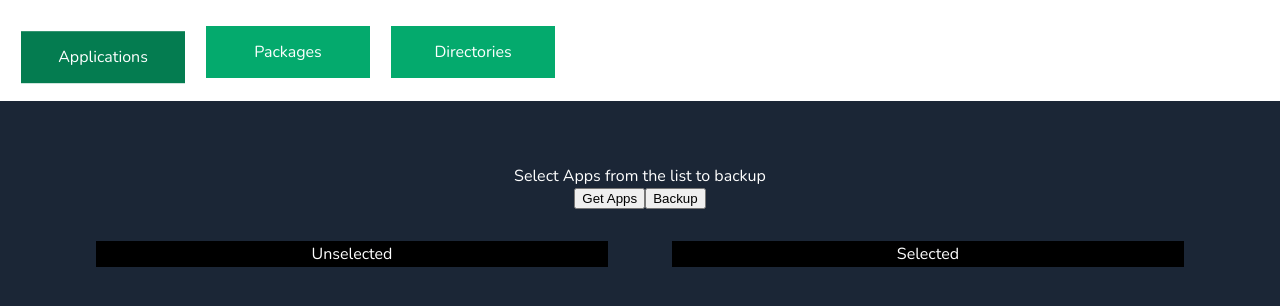
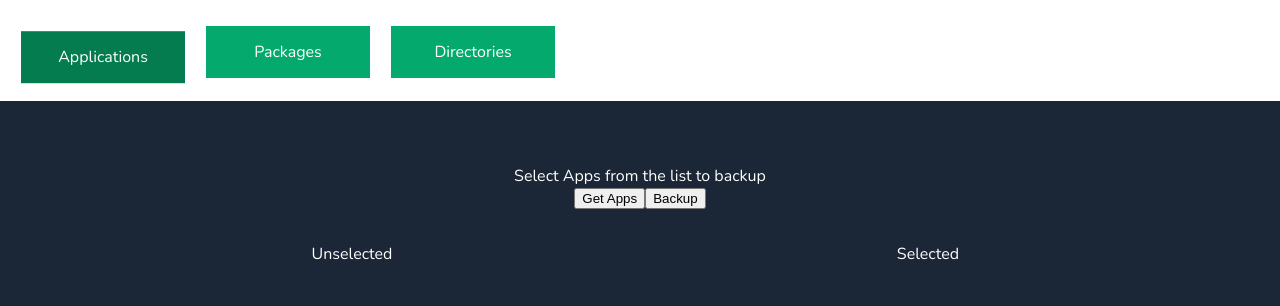
Before and after one commit to BluSnake57/Inertia, a React (Vite) app in the folder frontend/: page / in a window 1280 px wide. Shown: the top 306 px of the page. Built offline with nearby package versions, Linux system fonts and the light colour scheme.

Commit message:
cleaned up formatting

```diff
--- a/frontend/src/components/Applications.css
+++ b/frontend/src/components/Applications.css
@@ -6,7 +6,6 @@
 }
 
 .unselected-table {
-    background-color: black;
     order: 0;
     margin: 2em;
     flex: 1 1 0;
@@ -20,13 +19,7 @@
     flex: 1 1 0;
 }
 
-.border {
-    background-color: white;
-    order: 1;
-}
-
 .selected-table {
-    background-color: black;
     order: 2;
     margin: 2em;
     flex: 1 1 0;
--- a/frontend/src/components/Applications.tsx
+++ b/frontend/src/components/Applications.tsx
@@ -37,7 +37,6 @@ function Applications() {
                         {appList.map((item, index) => App_Element(item, index, appList, setAppList, selectedAppList, setSelectedAppList))}
                     </tbody>
                 </table>
-                <line className='border' x1={0} x2={0} y1={0} y2={100} stroke='white' strokeWidth={5}/>
                 <table className='selected-table'>
                     <label>Selected</label>
                     <tbody className='selected-table-body'>
```
